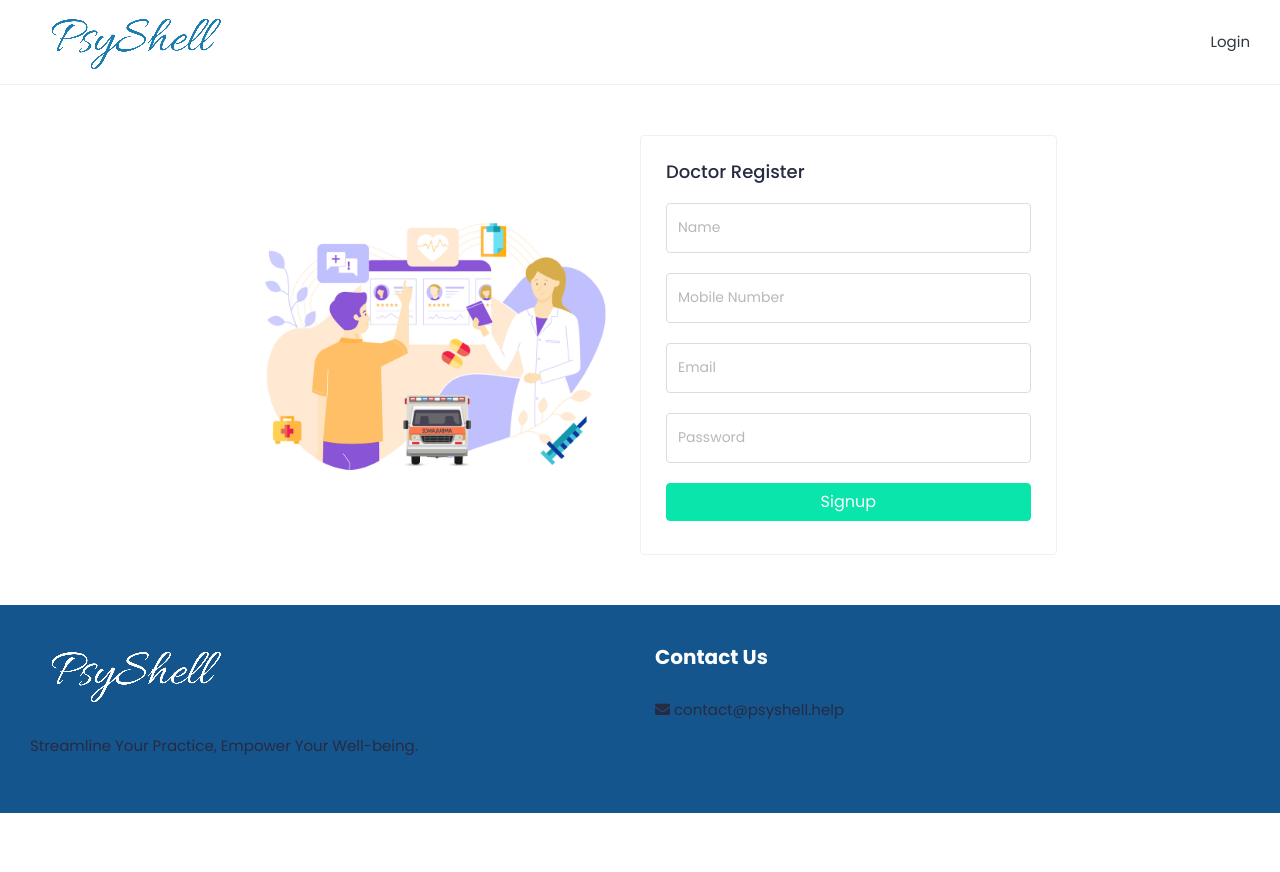
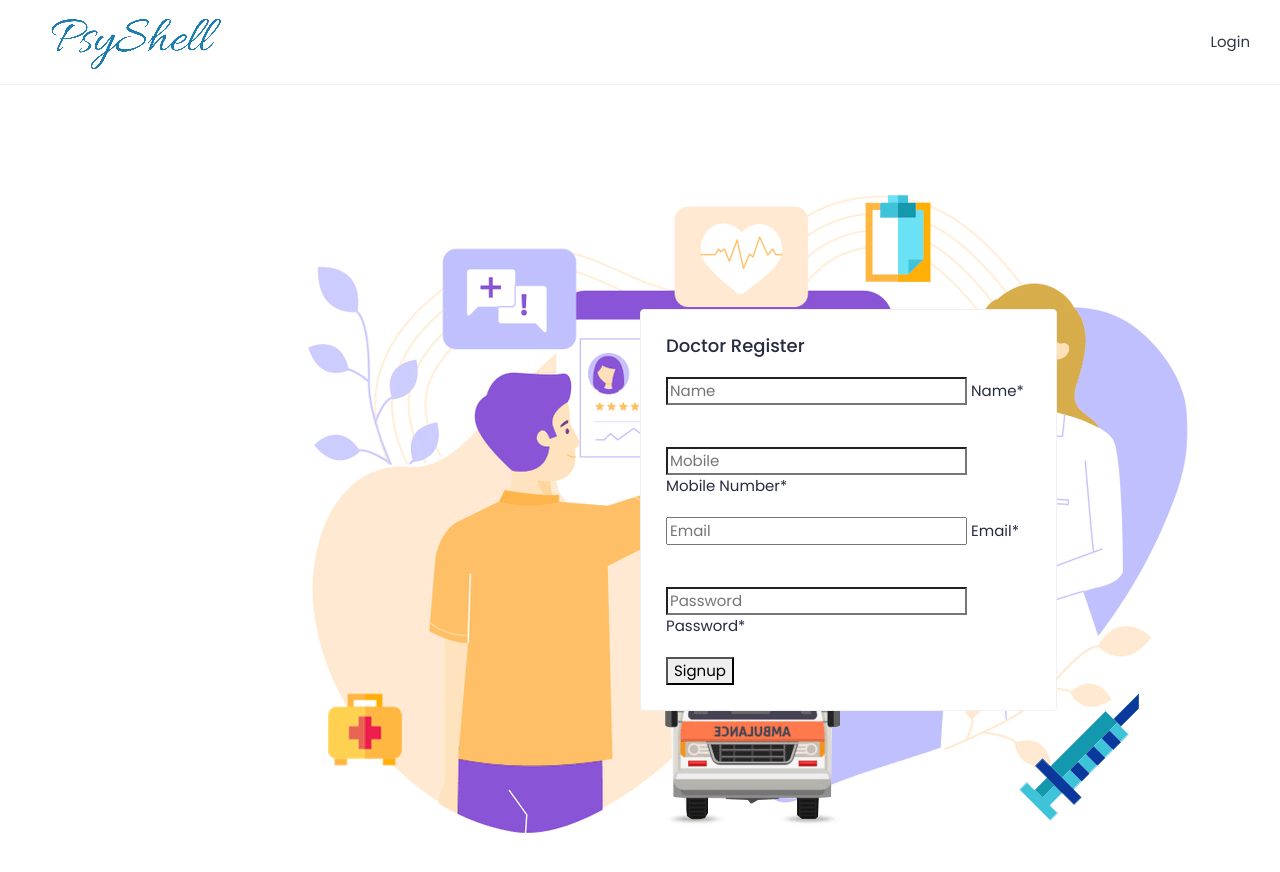
Before and after one commit to aTman23/portal, a website: page doctor-register.html in a window 1280 px wide. Before the commit the page ends 813 px from the top, so only its background shows below. Drawn offline with Linux system fonts and the light colour scheme.

Commit message:
Update doctor-register.html

```diff
--- a/doctor-register.html
+++ b/doctor-register.html
@@ -3,20 +3,17 @@
 <head>
     <meta charset="utf-8" />
     <title>PsyShell - Doctor Register</title>
-    <meta name="viewport" content="width=device-width, initial-scale=1.0, user-scalable=0" />
+    <meta name="viewport" content="width=device-width, initial-scale=1.0" />
 
-    <!-- Favicons -->
     <link href="assets/img/favicon.png" rel="icon" />
-
-    <!-- Bootstrap CSS -->
     <link rel="stylesheet" href="assets/css/bootstrap.min.css" />
     <link rel="stylesheet" href="assets/plugins/fontawesome/css/all.min.css" />
-
-    <!-- Main CSS -->
     <link rel="stylesheet" href="assets/css/style.css" />
 </head>
 <body class="account-page">
+
 <div class="main-wrapper">
+
 <!-- Header -->
 <header class="header">
 <nav class="navbar navbar-expand-lg header-nav">
@@ -24,91 +21,64 @@
 <a href="#" id="mobile_btn">
 <span class="bar-icon"><span></span><span></span><span></span></span>
 </a>
-                    <a href="index-2.html" class="navbar-brand logo">
-                        <img src="assets/img/logo.png" alt="Logo" />
+<a href="#" class='navbar-brand logo'>
+<img src='assets/img/logo.png' alt='Logo' />
 </a>
 </div>
-                <ul class="nav header-navbar-rht">
-                    <li class="nav-item login-link">
-                        <a href="login.html">Login</a>
+
+<ul class='nav header-navbar-rht'>
+<li class='nav-item login-link'>
+<a href='login.html'>Login</a>
 </li>
 </ul>
+
 </nav>
-        </header>
-        <!-- /Header -->
 
 <!-- Registration Content -->
-        <div class="content">
-            <div class="container-fluid">
-                <div class="row">
-                    <div class="col-md-8 offset-md-2">
-                        <div class="account-content">
-                            <div class="row align-items-center justify-content-center">
-                                <div class="col-md-6 login-left">
-                                    <img src="assets/img/login-banner.png" class="img-fluid" alt="Banner" />
+<div class='content'>
+<div class='container-fluid'>
+<div class='row'>
+<div class='col-md-8 offset-md-2'>
+<div class='account-content'>
+<div class='row align-items-center justify-content-center'>
+<div class='col-md-6 login-left'>
+<img src='assets/img/login-banner.png' alt='Banner' />
 </div>
-                                <div class="col-md-6 login-right">
-                                    <div class="login-header">
+
+<div class='col-md-6 login-right'>
+<div class='login-header'>
 <h3>Doctor Register</h3>
 </div>
-                                    <form id="registerForm">
-                                        <div class="form-group form-focus">
-                                            <input type="text" id="name" class="form-control floating" required />
-                                            <label class="focus-label">Name</label>
-                                        </div>
-                                        <div class="form-group form-focus">
-                                            <input type="text" id="mobile" class="form-control floating" required />
-                                            <label class="focus-label">Mobile Number</label>
-                                        </div>
-                                        <div class="form-group form-focus">
-                                            <input type="email" id="email" class="form-control floating" required />
-                                            <label class="focus-label">Email</label>
-                                        </div>
-                                        <div class="form-group form-focus">
-                                            <input type="password" id="password" class="form-control floating" required />
-                                            <label class="focus-label">Password</label>
-                                        </div>
 
-                                        <button type="submit" class="btn btn-primary btn-block">Signup</button>
-                                        <div id="registerErrorMessage" class="text-danger mt-2"></div>
-                                    </form>
-                                </div>
-                            </div>
-                        </div>
-                    </div>
-                </div>
-            </div>
-        </div>
-        <!-- /Registration Content -->
+<form id='registerForm'>
+<div class='form-group form-focus'>
+<input type='text' id='name' required placeholder='Name' />
+<label>Name*</label></div>
 
-        <!-- Footer -->
-        <footer class="footer">
-            <div class="footer-top">
-                <div class="container-fluid">
-                    <div class="row">
-                        <div class="col-md-6 footer-widget">
-                            <div class="footer-logo">
-                                <img src="assets/img/footer-logo.png" alt="Logo" />
-                            </div>
-                            <p>Streamline Your Practice, Empower Your Well-being.</p>
-                        </div>
-                        <div class="col-md-6 footer-widget">
-                            <h2 class="footer-title">Contact Us</h2>
-                            <p><i class="fas fa-envelope"></i> contact@psyshell.help</p>
-                        </div>
-                    </div>
-                </div>
-            </div>
-        </footer>
-        <!-- /Footer -->
-    </div>
+<div class='form-group form-focus'>
+<input type='text' id='mobile' pattern='\d{10}' title='Enter a valid mobile number' required placeholder='Mobile' />
+<label>Mobile Number*</label></div>
 
-    <!-- Scripts -->
-    <script src="assets/js/jquery.min.js"></script>
-    <script src="assets/js/bootstrap.min.js"></script>
+<div class='form-group form-focus'>
+<input type='email' id='email' required placeholder='Email' />
+<label>Email*</label></div>
+
+<div class='form-group form-focus'>
+<input type='password' id='password' minlength='6' required placeholder='Password' />
+<label>Password*</label></div>
+
+<button type='submit'>Signup</button>
+
+<!-- Error Message -->
+<div id='registerErrorMessage' style='color:red;'></div>
+
+<script src='assets/js/jquery.min.js'></script>
+<script src='assets/js/bootstrap.min.js'></script>
 <script>
-        document.getElementById('registerForm').addEventListener('submit', async (event) => {
+// Handle form submission
+document.getElementById('registerForm').addEventListener('submit', async function(event) {
     event.preventDefault();
+
     const name = document.getElementById('name').value.trim();
     const mobile = document.getElementById('mobile').value.trim();
     const email = document.getElementById('email').value.trim();
@@ -120,7 +90,8 @@
     }
 
     try {
-                const response = await fetch('http://localhost:5000/register-doctor', {
+
+        const response = await fetch('http://localhost:5000/doctor-register', {
             method: 'POST',
             headers: { 'Content-Type': 'application/json' },
             body: JSON.stringify({ name, mobile, email, password }),
@@ -131,12 +102,21 @@
             alert('Registration successful! Please log in.');
             window.location.href = 'login.html';
         } else {
-                    document.getElementById('registerErrorMessage').innerText = result.message;
+            // Handle errors from server
+            document.getElementById('registerErrorMessage').innerText = result.errors.map(err => err.msg).join(', ');
         }
     } catch (error) {
+        console.error('Error during registration:', error); // Log error for debugging
         document.getElementById('registerErrorMessage').innerText = 'Server error. Try again later.';
     }
 });
 </script>
+
+ </form>
+ </div>
+ </div>
+ </div>
+ </div>
+ </div>
  </body>
  </html>
```
Lines whose indentation alone changed are shown as unchanged.
